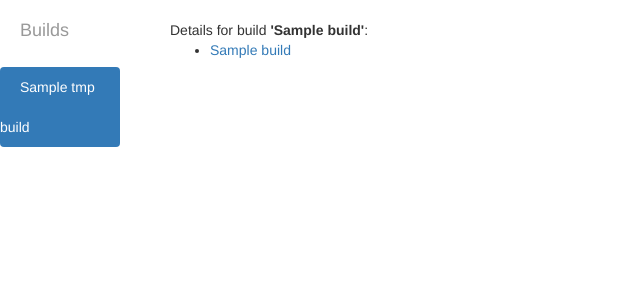
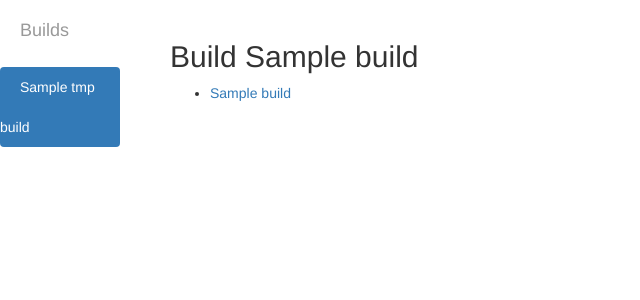
Before and after one commit to vrutkovs/django-bgo, a Django app: template wsgi/bgo/templates/home/build_detail.html in a window 1280 px wide. Shown: the top 300 px of the page, without its empty margins (0-640 px from the left). Run offline with Django 3.2, Linux system fonts and the light colour scheme; tables that the repository leaves empty hold one stand-in row (values such as "Sample post"); the template is opened without the code that fills it: values that come from a table or form of the project are taken from there, most other values are stand-ins (such as "Sample title", 1, 10 or a date in 2020); some libraries are stand-ins or nearby versions.

Commit message:
better build pages

```diff
--- a/wsgi/bgo/templates/home/build_detail.html
+++ b/wsgi/bgo/templates/home/build_detail.html
@@ -1,7 +1,7 @@
 {% extends "home/base.html" %}
 
 {% block content %}
-Details for build <b>'{{ build.name }}'</b>:
+<h2> Build {{ build.name }}</h2>
 <ul>
 {% for test in object_list %}
     <li><a href="/{{ build.name }}/{{ test.name }}">{{ test.name }}</a></li>
--- a/wsgi/bgo/templates/home/test_detail.html
+++ b/wsgi/bgo/templates/home/test_detail.html
@@ -1,7 +1,8 @@
 {% extends "home/base.html" %}
 
 {% block content %}
-    Details for build <b>'{{ build.name }}'</b>, test <i>{{ test.name }}'</i>:
+    <h2>Build {{ build.name }}</h2>
+    <i>{{ test.name }}</i>:
     <ul>
     {% for result in object_list %}
         <li>{{ result.name }}: {{ result.result }}</li>
```
